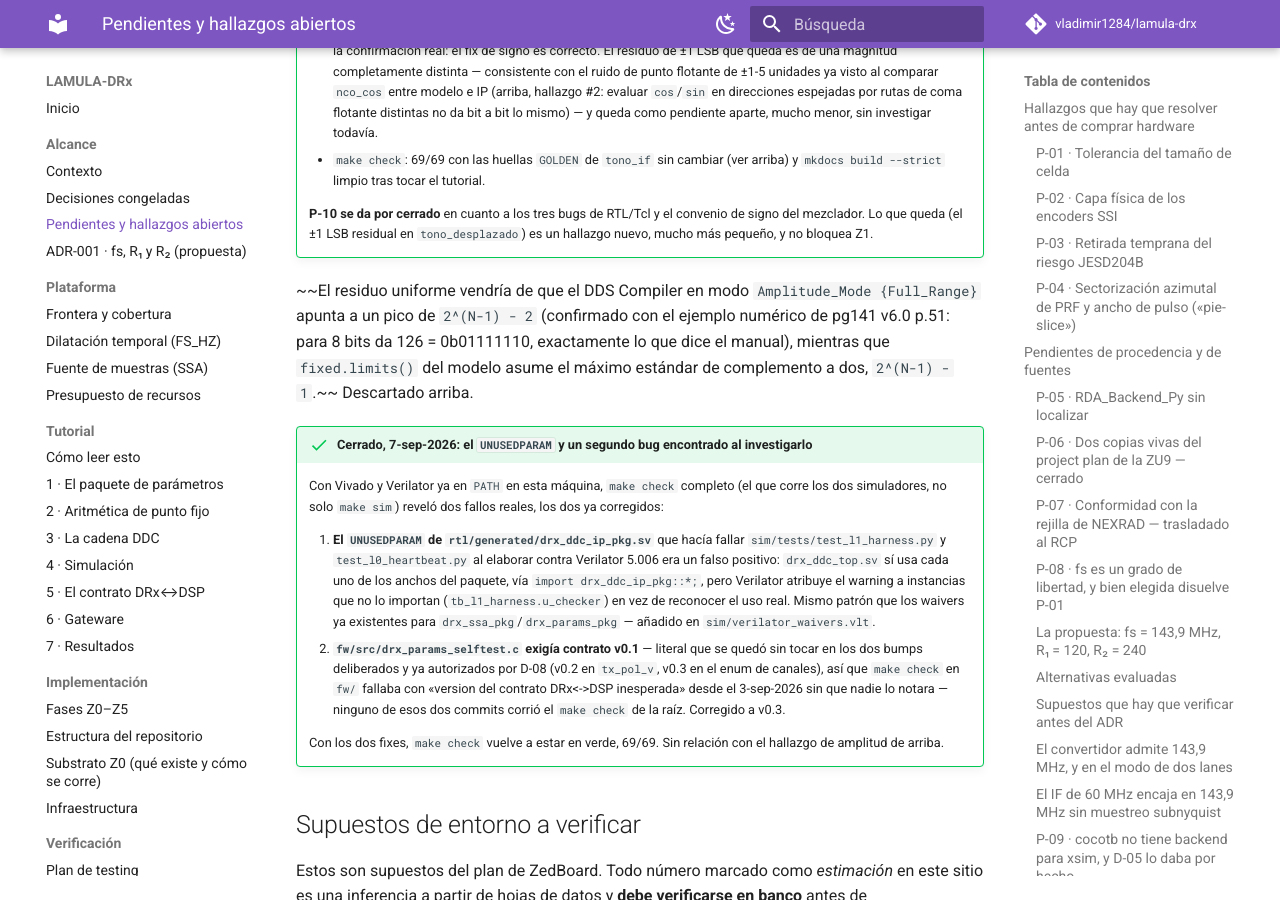
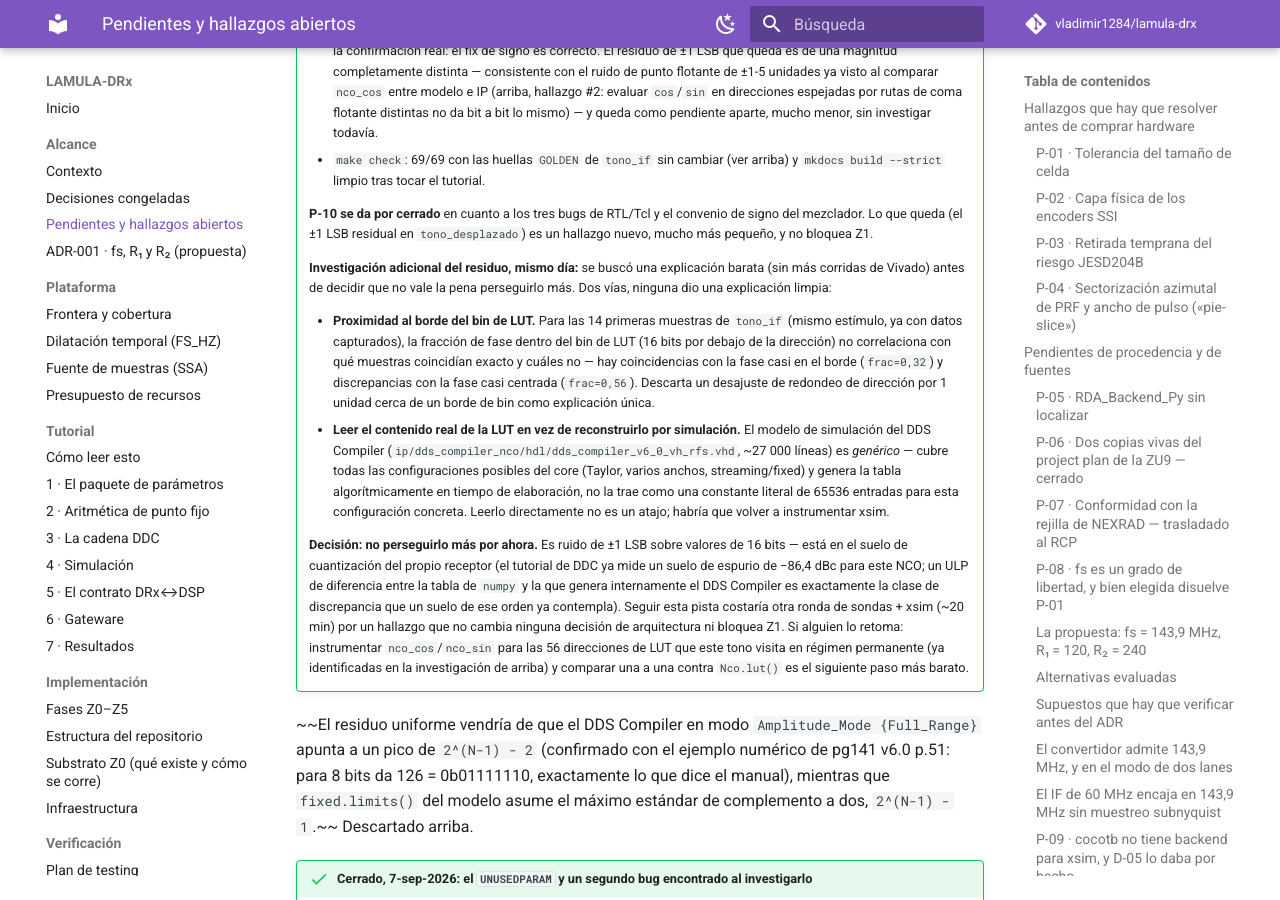
Before and after one commit to vladimir1284/lamula-drx, an MkDocs documentation site: the page built from docs/alcance/pendientes.md, in a window 1280 px wide and 900 px high, scrolled down 15609 px. Built offline with MkDocs 1.6.1 and Material for MkDocs 9.7.7, drawn with Linux system fonts in a browser that asks for light colours; comment, search, counter and statistics services are not loaded.

Commit message:
P-10: descartar dos explicaciones baratas para el residuo de ±1 LSB, y parar ahí
Ni la proximidad al borde del bin de LUT ni leer directamente el modelo de
simulación del DDS Compiler (genérico, sin tabla literal para instanciar)
explican el residuo. Es ruido de ±1 LSB sobre 16 bits, dentro del suelo de
cuantización ya medido para este NCO (-86.4 dBc) -- se decide no perseguirlo
más sin una razón concreta para hacerlo, ya que no bloquea Z1 ni cambia
ninguna decisión de arquitectura. Documentado el siguiente paso más barato
por si alguien lo retoma.

Co-Authored-By: Claude Sonnet 5 <noreply@anthropic.com>

```diff
--- a/docs/alcance/pendientes.md
+++ b/docs/alcance/pendientes.md
@@ -634,6 +634,33 @@ pero el residuo uniforme sigue sin explicación confirmada.
     mezclador. Lo que queda (el ±1 LSB residual en `tono_desplazado`) es un hallazgo nuevo, mucho
     más pequeño, y no bloquea Z1.
 
+    **Investigación adicional del residuo, mismo día:** se buscó una explicación barata (sin más
+    corridas de Vivado) antes de decidir que no vale la pena perseguirlo más. Dos vías, ninguna dio
+    una explicación limpia:
+
+    - **Proximidad al borde del bin de LUT.** Para las 14 primeras muestras de `tono_if` (mismo
+      estímulo, ya con datos capturados), la fracción de fase dentro del bin de LUT (16 bits por
+      debajo de la dirección) no correlaciona con qué muestras coincidían exacto y cuáles no —
+      hay coincidencias con la fase casi en el borde (`frac=0,32`) y discrepancias con la fase casi
+      centrada (`frac=0,56`). Descarta un desajuste de redondeo de dirección por 1 unidad cerca de
+      un borde de bin como explicación única.
+    - **Leer el contenido real de la LUT en vez de reconstruirlo por simulación.** El modelo de
+      simulación del DDS Compiler (`ip/dds_compiler_nco/hdl/dds_compiler_v6_0_vh_rfs.vhd`, ~27 000
+      líneas) es *genérico* — cubre todas las configuraciones posibles del core (Taylor, varios
+      anchos, streaming/fixed) y genera la tabla algorítmicamente en tiempo de elaboración, no la
+      trae como una constante literal de 65536 entradas para esta configuración concreta. Leerlo
+      directamente no es un atajo; habría que volver a instrumentar xsim.
+
+    **Decisión: no perseguirlo más por ahora.** Es ruido de ±1 LSB sobre valores de 16 bits — está
+    en el suelo de cuantización del propio receptor (el tutorial de DDC ya mide un suelo de espurio
+    de −86,4 dBc para este NCO; un ULP de diferencia entre la tabla de `numpy` y la que genera
+    internamente el DDS Compiler es exactamente la clase de discrepancia que un suelo de ese orden
+    ya contempla). Seguir esta pista costaría otra ronda de sondas + xsim (~20 min) por un hallazgo
+    que no cambia ninguna decisión de arquitectura ni bloquea Z1. Si alguien lo retoma: instrumentar
+    `nco_cos`/`nco_sin` para las 56 direcciones de LUT que este tono visita en régimen permanente
+    (ya identificadas en la investigación de arriba) y comparar una a una contra `Nco.lut()` es el
+    siguiente paso más barato.
+
 ~~El residuo uniforme vendría de que el DDS Compiler en modo `Amplitude_Mode {Full_Range}` apunta a
 un pico de `2^(N-1) - 2` (confirmado con el ejemplo numérico de pg141 v6.0 p.51: para 8 bits da
 126 = 0b01111110, exactamente lo que dice el manual), mientras que `fixed.limits()` del modelo
```
